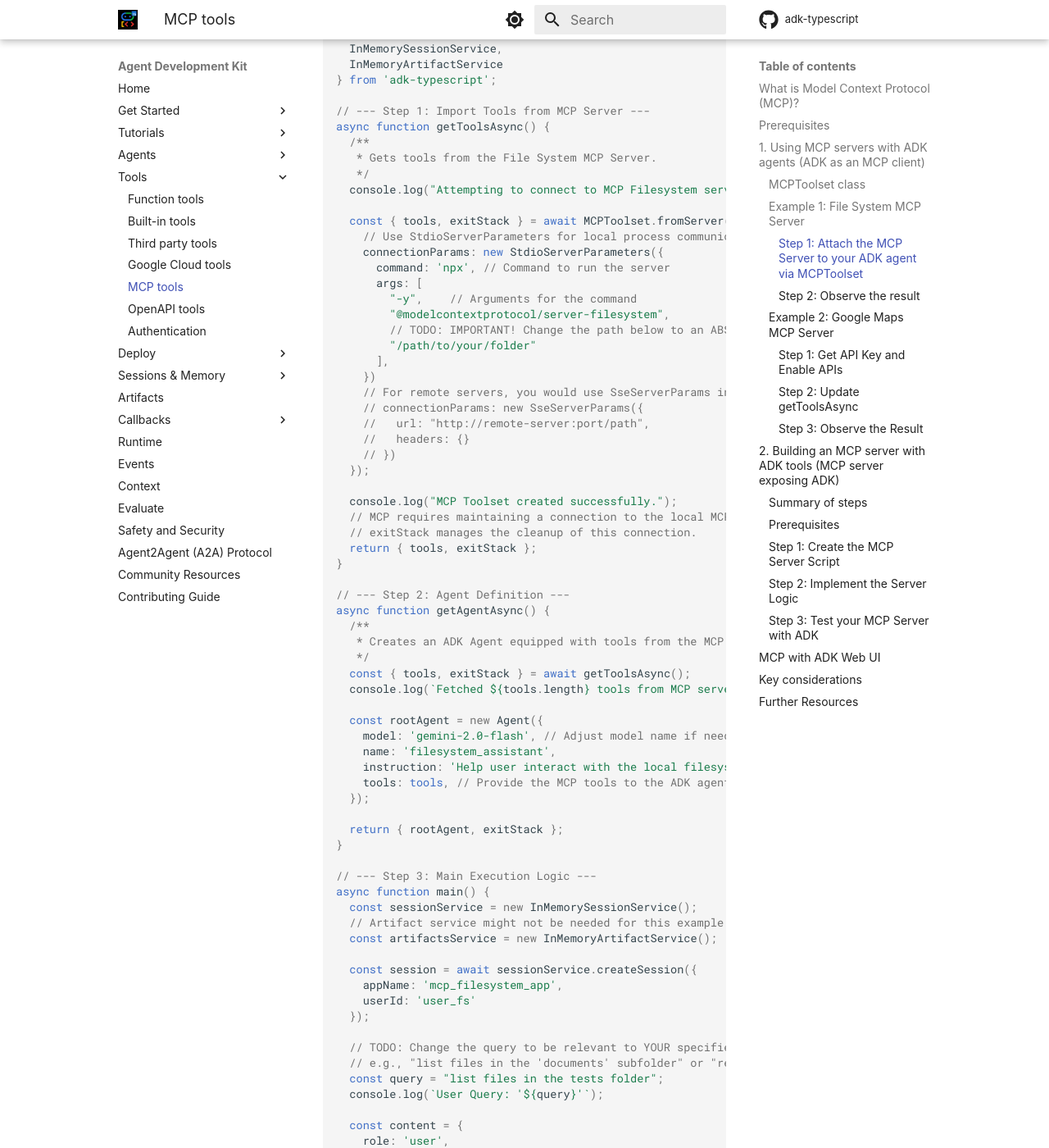
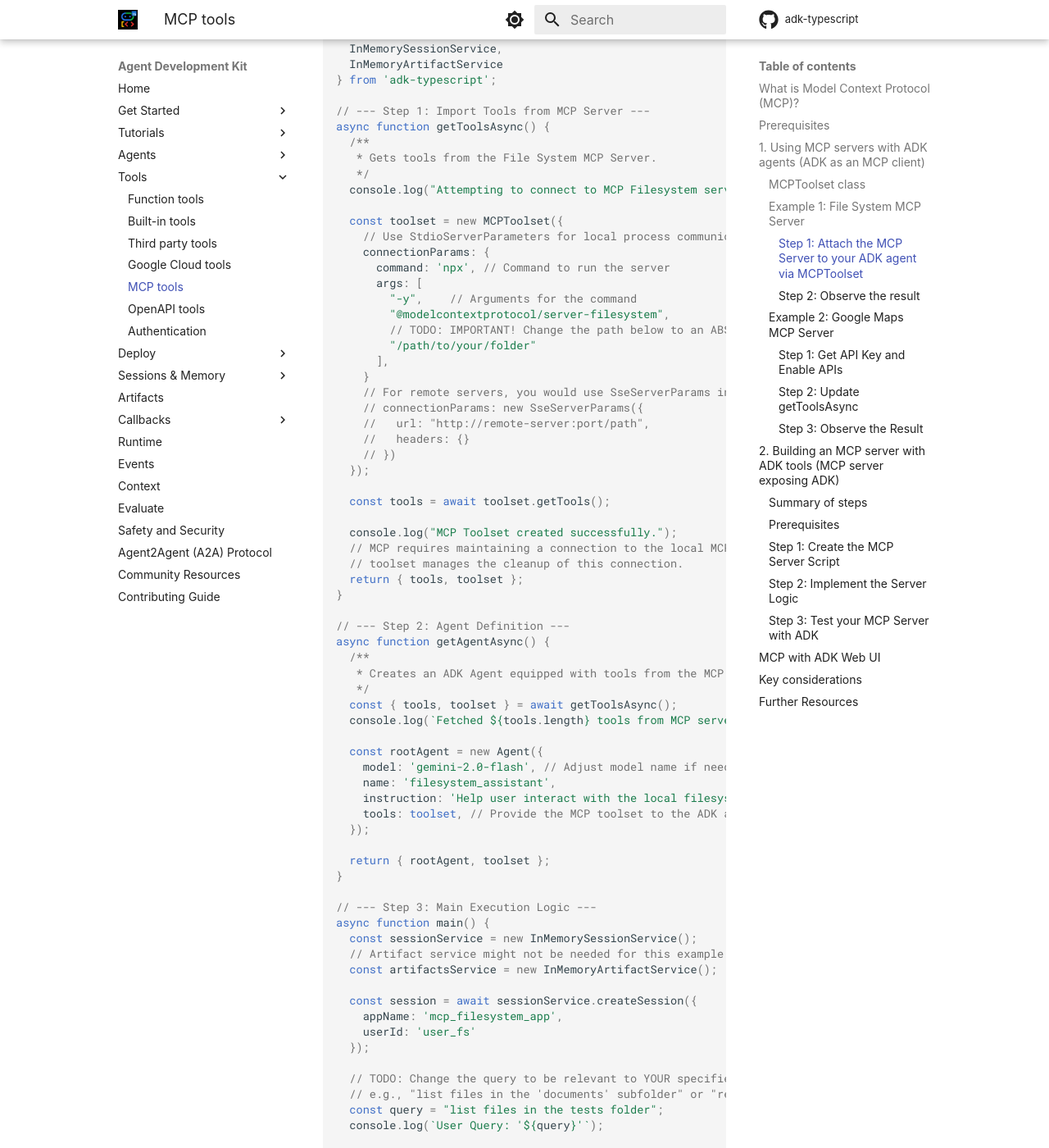
Before and after one commit to njraladdin/adk-typescript, an MkDocs documentation site: the page built from docs/tools/mcp-tools.md, in a window 1280 px wide and 1400 px high, scrolled down 2539 px. Shown: the whole window at 82% size. Built offline with MkDocs 1.6.1 and Material for MkDocs 9.7.7, drawn with Linux system fonts in a browser that asks for light colours; some web fonts are replaced; comment, search, counter and statistics services are not loaded; some of the changed text lies outside the part shown.

Commit message:
adapt MCP toolset to the latest Toolset interface

```diff
--- a/docs/tools/mcp-tools.md
+++ b/docs/tools/mcp-tools.md
@@ -71,9 +71,9 @@
    */
   console.log("Attempting to connect to MCP Filesystem server...");
 
-  const { tools, exitStack } = await MCPToolset.fromServer({
+  const toolset = new MCPToolset({
     // Use StdioServerParameters for local process communication
-    connectionParams: new StdioServerParameters({
+    connectionParams: {
       command: 'npx', // Command to run the server
       args: [
         "-y",    // Arguments for the command
@@ -81,7 +81,7 @@
         // TODO: IMPORTANT! Change the path below to an ABSOLUTE path on your system.
         "/path/to/your/folder"
       ],
-    })
+    }
     // For remote servers, you would use SseServerParams instead:
     // connectionParams: new SseServerParams({
     //   url: "http://remote-server:port/path",
@@ -89,10 +89,12 @@
     // })
   });
 
+  const tools = await toolset.getTools();
+
   console.log("MCP Toolset created successfully.");
   // MCP requires maintaining a connection to the local MCP Server.
-  // exitStack manages the cleanup of this connection.
-  return { tools, exitStack };
+  // toolset manages the cleanup of this connection.
+  return { tools, toolset };
 }
 
 // --- Step 2: Agent Definition ---
@@ -100,17 +102,17 @@
   /**
    * Creates an ADK Agent equipped with tools from the MCP Server.
    */
-  const { tools, exitStack } = await getToolsAsync();
+  const { tools, toolset } = await getToolsAsync();
   console.log(`Fetched ${tools.length} tools from MCP server.`);
 
   const rootAgent = new Agent({
     model: 'gemini-2.0-flash', // Adjust model name if needed based on availability
     name: 'filesystem_assistant',
     instruction: 'Help user interact with the local filesystem using available tools.',
-    tools: tools, // Provide the MCP tools to the ADK agent
+    tools: toolset, // Provide the MCP toolset to the ADK agent
   });
 
-  return { rootAgent, exitStack };
+  return { rootAgent, toolset };
 }
 
 // --- Step 3: Main Execution Logic ---
@@ -134,7 +136,7 @@
     parts: [{ text: query }]
   };
 
-  const { rootAgent, exitStack } = await getAgentAsync();
+  const { rootAgent, toolset } = await getAgentAsync();
 
   const runner = new Runner({
     appName: 'mcp_filesystem_app',
@@ -157,7 +159,7 @@
   } finally {
     // Crucial Cleanup: Ensure the MCP server process connection is closed.
     console.log("Closing MCP server connection...");
-    await exitStack.close();
+    await toolset.close();
     console.log("Cleanup complete.");
   }
 }
@@ -233,8 +235,8 @@
   }
 
   console.log("Attempting to connect to MCP Google Maps server...");
-  const { tools, exitStack } = await MCPToolset.fromServer({
-    connectionParams: new StdioServerParameters({
+  const toolset = new MCPToolset({
+    connectionParams: {
       command: 'npx',
       args: [
         "-y",
@@ -244,27 +246,29 @@
       env: {
         "GOOGLE_MAPS_API_KEY": googleMapsApiKey
       }
-    })
+    }
   });
 
+  const tools = await toolset.getTools();
+
   console.log("MCP Toolset created successfully.");
-  return { tools, exitStack };
+  return { tools, toolset };
 }
 
 // --- Step 2: Agent Definition ---
 async function getAgentAsync() {
   /** Creates an ADK Agent equipped with tools from the MCP Server. */
-  const { tools, exitStack } = await getToolsAsync();
+  const { tools, toolset } = await getToolsAsync();
   console.log(`Fetched ${tools.length} tools from MCP server.`);
 
   const rootAgent = new Agent({
     model: 'gemini-2.0-flash', // Adjust if needed
     name: 'maps_assistant',
     instruction: 'Help user with mapping and directions using available tools.',
-    tools: tools,
+    tools: toolset,
   });
 
-  return { rootAgent, exitStack };
+  return { rootAgent, toolset };
 }
 
 // --- Step 3: Main Execution Logic (modify query) ---
@@ -286,7 +290,7 @@
     parts: [{ text: query }]
   };
 
-  const { rootAgent, exitStack } = await getAgentAsync();
+  const { rootAgent, toolset } = await getAgentAsync();
 
   const runner = new Runner({
     appName: 'mcp_maps_app',
@@ -307,7 +311,7 @@
     }
   } finally {
     console.log("Closing MCP server connection...");
-    await exitStack.close();
+    await toolset.close();
     console.log("Cleanup complete.");
   }
 }
@@ -490,14 +494,16 @@
   // Connect to our custom MCP server
   console.log("Connecting to custom ADK MCP Server...");
 
-  const { tools, exitStack } = await MCPToolset.fromServer({
-    connectionParams: new StdioServerParameters({
+  const toolset = new MCPToolset({
+    connectionParams: {
       command: 'node', // Or 'ts-node' depending on your setup
       args: [
         "./adk_mcp_server.js" // Path to your compiled server or use ts-node with .ts file
       ]
-    })
+    }
   });
+
+  const tools = await toolset.getTools();
 
   console.log(`Connected to MCP Server, discovered ${tools.length} tools`);
 
--- a/test.py
+++ b/test.py
@@ -40,7 +40,7 @@
         return None
 
 def main():
-    commit_hash = "4d7298e4f26bd6f71e7d0e5c14d75205a6b950dd"
+    commit_hash = "7dffb59096a7e385a5cc355100c6cc464dc48bbc"
     output_file = "test.txt"
 
     try:
```
Also changed, not shown: 2 other files.
